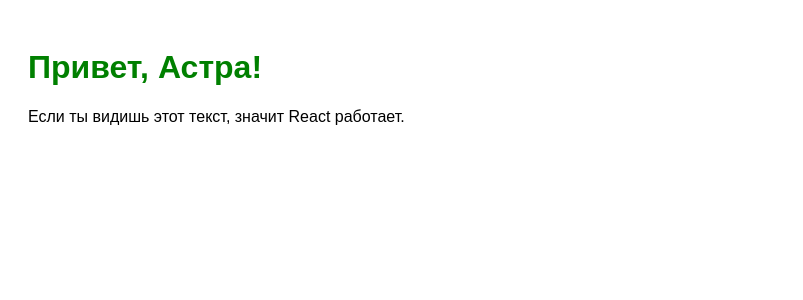
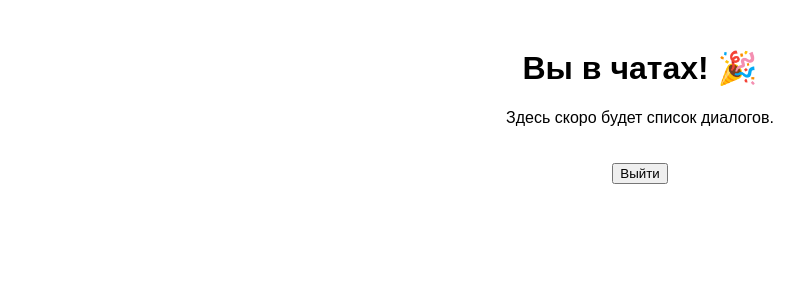
Before and after one commit to 6dgsbcshhd-spec/Astra-, a React (Vite) app: page /chats in a window 1280 px wide. Shown: the top 300 px of the page, without its empty margins (0-803 px from the left). Built offline with nearby package versions, Linux system fonts and the light colour scheme.

Commit message:
Update App.jsx

```diff
--- a/src/App.jsx
+++ b/src/App.jsx
@@ -1,8 +1,22 @@
+import { BrowserRouter, Routes, Route, Navigate } from 'react-router-dom';
+import Auth from './pages/Auth.jsx';
+
 export default function App() {
   return (
-    <div style={{ padding: 20, fontFamily: 'sans-serif' }}>
-      <h1 style={{ color: 'green' }}>Привет, Астра!</h1>
-      <p>Если ты видишь этот текст, значит React работает.</p>
-    </div>
+    <BrowserRouter>
+      <Routes>
+        <Route path="/" element={<Navigate to="/chats" replace />} />
+        <Route path="/auth" element={<Auth />} />
+        <Route path="/chats" element={
+          <div style={{ padding: 20, textAlign: 'center', fontFamily: 'sans-serif' }}>
+            <h1>Вы в чатах! 🎉</h1>
+            <p>Здесь скоро будет список диалогов.</p>
+            <button onClick={() => { localStorage.removeItem('token'); window.location.reload(); }} style={{ marginTop: 20 }}>
+              Выйти
+            </button>
+          </div>
+        } />
+      </Routes>
+    </BrowserRouter>
   );
 }
```
